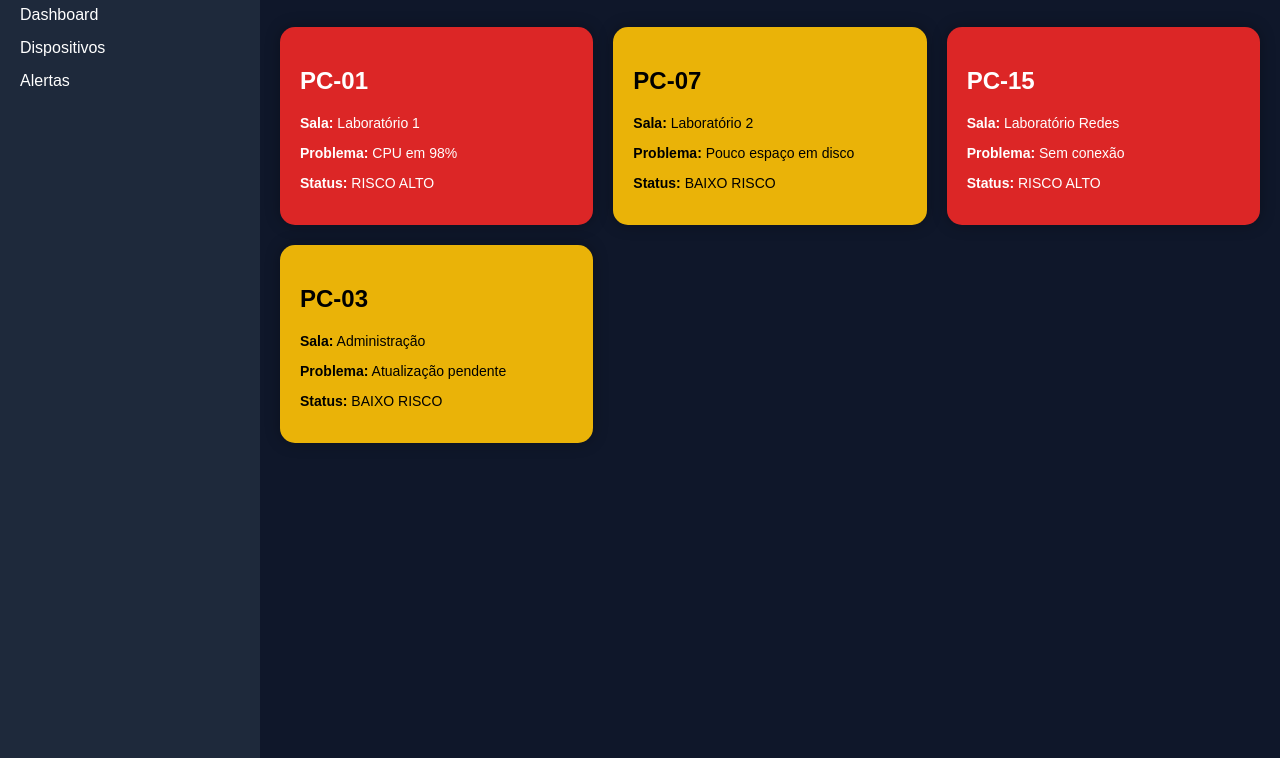
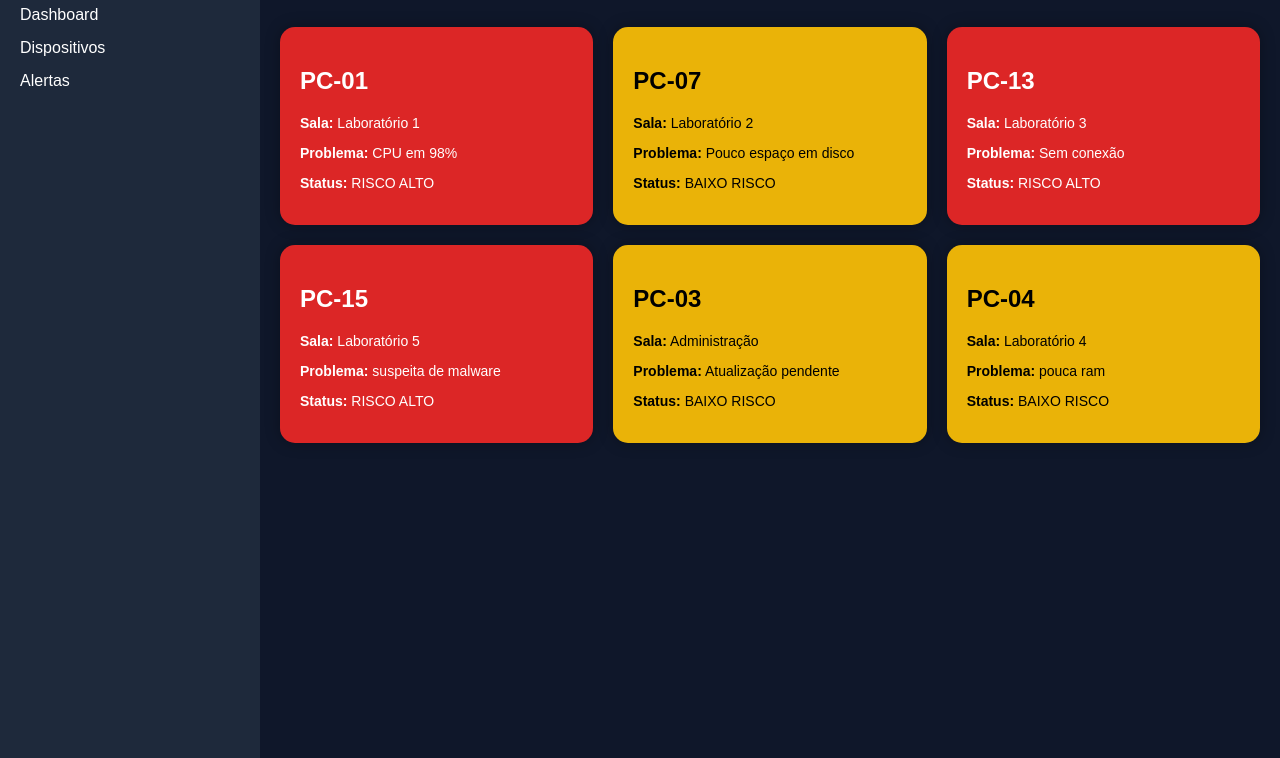
Before and after one commit to brenoguilhermeachagas/EASY-INVENTORY, a plain HTML site: page alertas.html in a window 1280 px wide. Shown: the part 82-840 px from the top of the page. Drawn offline with Linux system fonts and the light colour scheme.

Commit message:
Update alertas.html

```diff
--- a/alertas.html
+++ b/alertas.html
@@ -152,11 +152,21 @@ h1{
         <!-- ALERTA ALTO -->
 
         <div class="alert high">
+            <h2>PC-13</h2>
+
+            <div class="info">
+                <p><strong>Sala:</strong> Laboratório 3</p>
+                <p><strong>Problema:</strong> Sem conexão</p>
+                <p><strong>Status:</strong> RISCO ALTO</p>
+            </div>
+        </div>
+
+        <div class="alert high">
             <h2>PC-15</h2>
 
             <div class="info">
-                <p><strong>Sala:</strong> Laboratório Redes</p>
-                <p><strong>Problema:</strong> Sem conexão</p>
+                <p><strong>Sala:</strong> Laboratório 5</p>
+                <p><strong>Problema:</strong> suspeita de malware</p>
                 <p><strong>Status:</strong> RISCO ALTO</p>
             </div>
         </div>
@@ -173,6 +183,16 @@ h1{
             </div>
         </div>
 
+        <div class="alert low">
+            <h2>PC-04</h2>
+
+            <div class="info">
+                <p><strong>Sala:</strong> Laboratório 4</p>
+                <p><strong>Problema:</strong> pouca ram</p>
+                <p><strong>Status:</strong> BAIXO RISCO</p>
+            </div>
+        </div>
+
     </div>
 
 </div>
```
